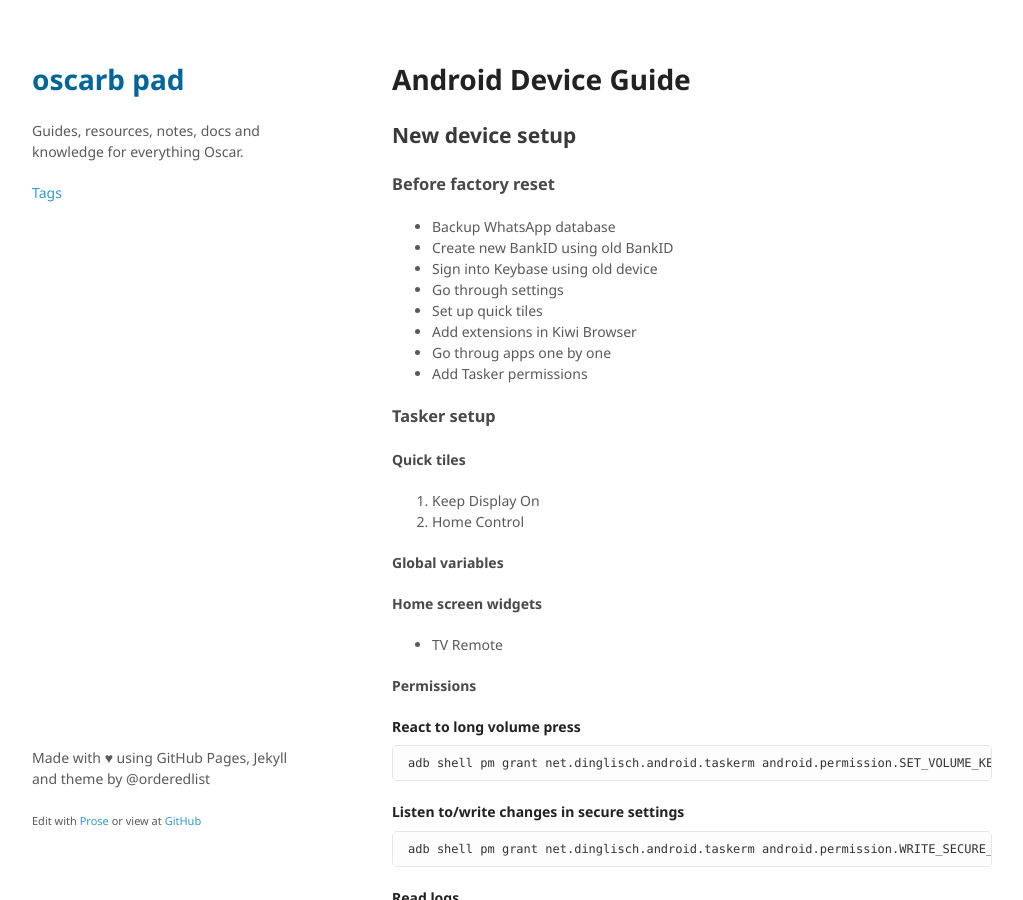
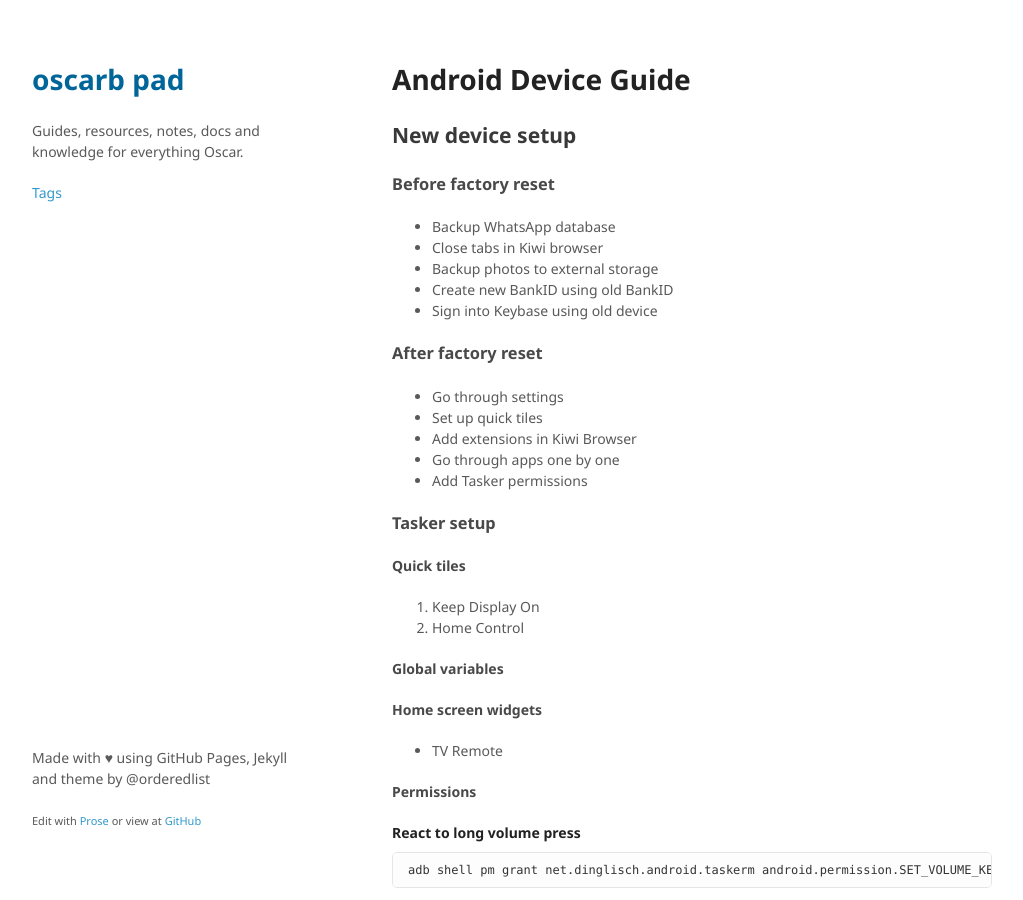
Before and after one commit to oscarb/pad, a Jekyll site: the page built from _docs/android-device-guide.md, in a window 1280 px wide and 900 px high. Shown: the whole window, without its empty margins (128-1151 px from the left). Built offline with Jekyll 4.4.1, drawn with Linux system fonts in a browser that asks for light colours; some web fonts are replaced.

Commit message:
Update _docs/android-device-guide.md

```diff
--- a/_docs/android-device-guide.md
+++ b/_docs/android-device-guide.md
@@ -14,12 +14,17 @@ published: true
 ### Before factory reset
 
 * Backup WhatsApp database
+* Close tabs in Kiwi browser
+* Backup photos to external storage
 * Create new BankID using old BankID
 * Sign into Keybase using old device
+
+
+### After factory reset
 * Go through settings
 * Set up quick tiles
 * Add extensions in Kiwi Browser
-* Go throug apps one by one
+* Go through apps one by one
 * Add Tasker permissions
 
 ### Tasker setup
```
